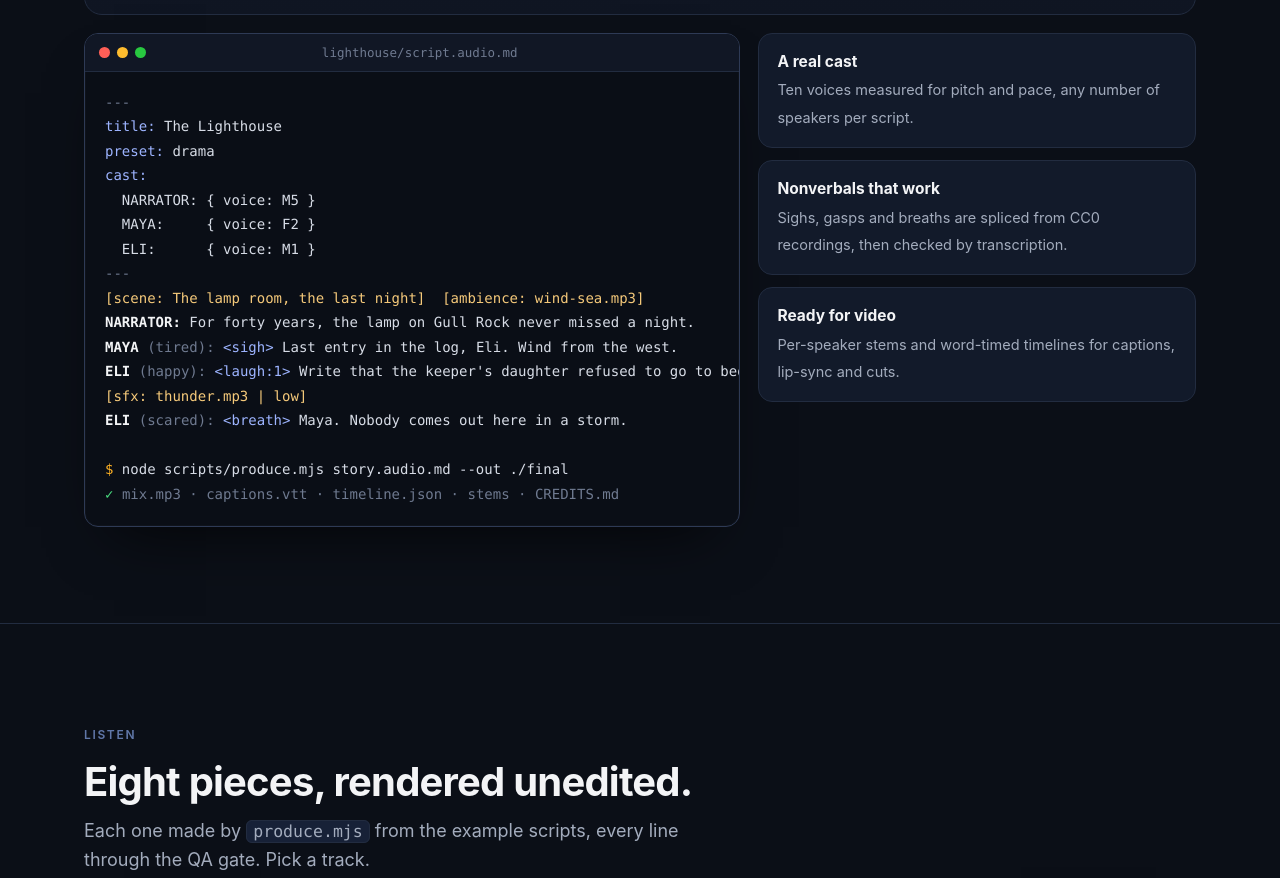
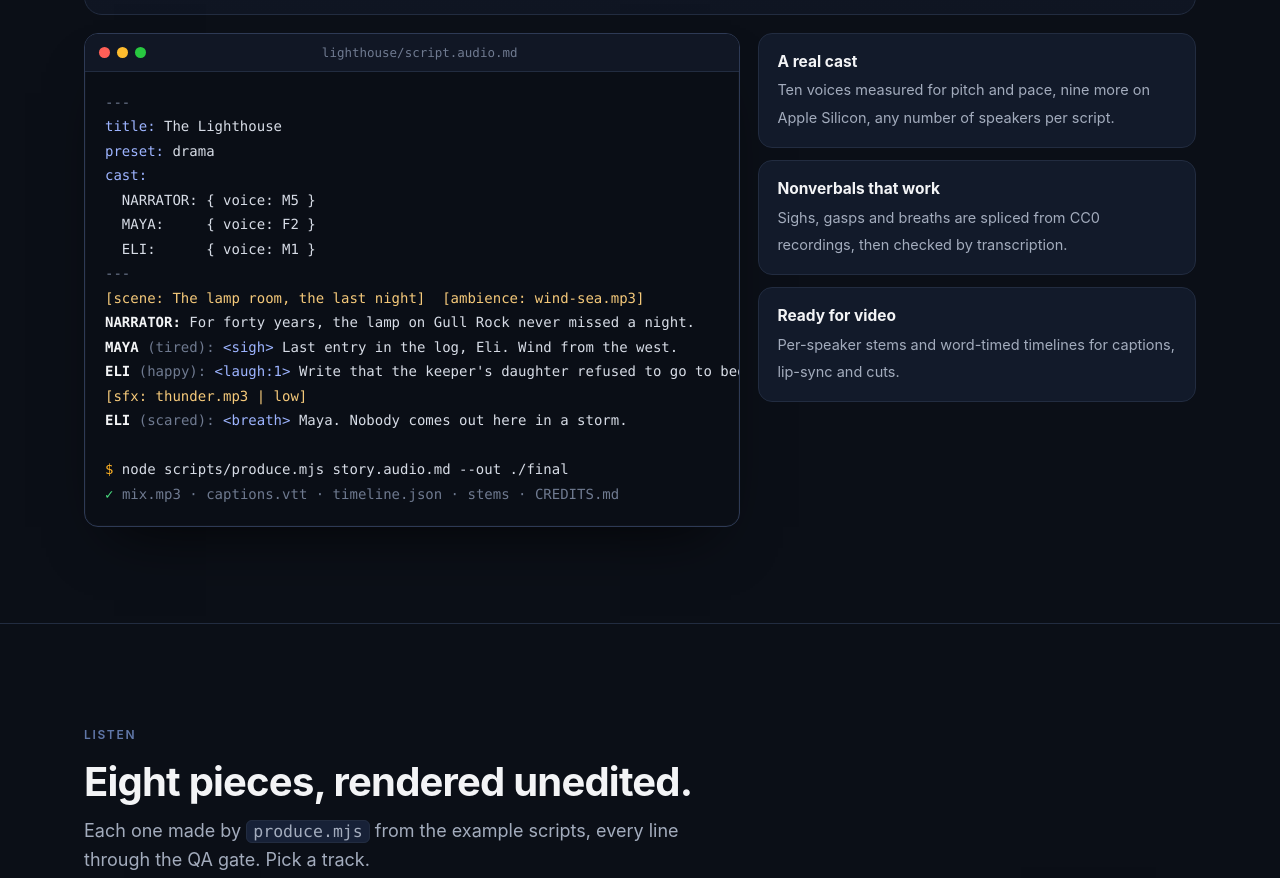
Before and after one commit to AgentSkillDeck/agentskilldeck.github.io, a plain HTML site: page index.html in a window 1280 px wide. Shown: the part 3707-4585 px from the top of the page. Drawn offline with Linux system fonts and the light colour scheme; no server answers.

Commit message:
Audio fact card: nine Qwen3 voices on Apple Silicon

```diff
--- a/index.html
+++ b/index.html
@@ -460,7 +460,7 @@
 <span class="g">✓</span> <span class="c">mix.mp3 · captions.vtt · timeline.json · stems · CREDITS.md</span></pre>
       </div>
       <div class="facts">
-        <div class="fact"><b>A real cast</b><span>Ten voices measured for pitch and pace, any number of speakers per script.</span></div>
+        <div class="fact"><b>A real cast</b><span>Ten voices measured for pitch and pace, nine more on Apple Silicon, any number of speakers per script.</span></div>
         <div class="fact"><b>Nonverbals that work</b><span>Sighs, gasps and breaths are spliced from CC0 recordings, then checked by transcription.</span></div>
         <div class="fact"><b>Ready for video</b><span>Per-speaker stems and word-timed timelines for captions, lip-sync and cuts.</span></div>
       </div>
```
